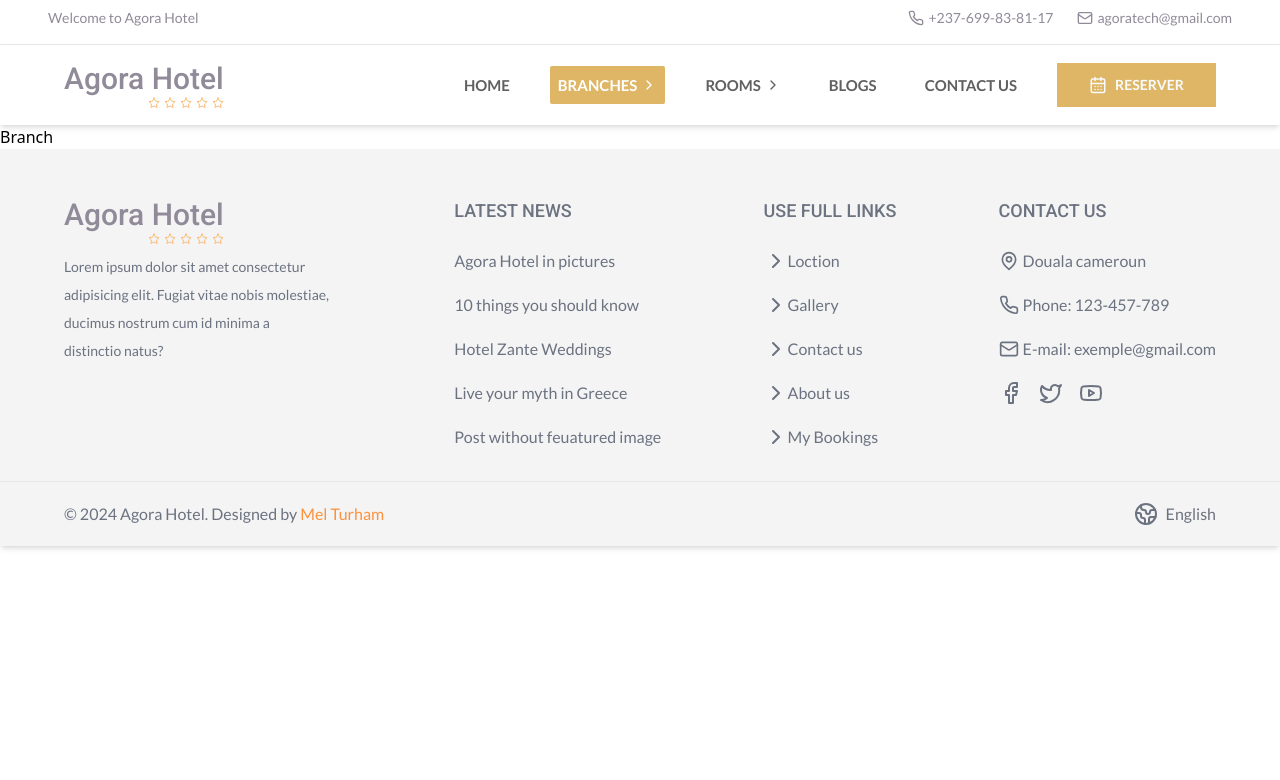
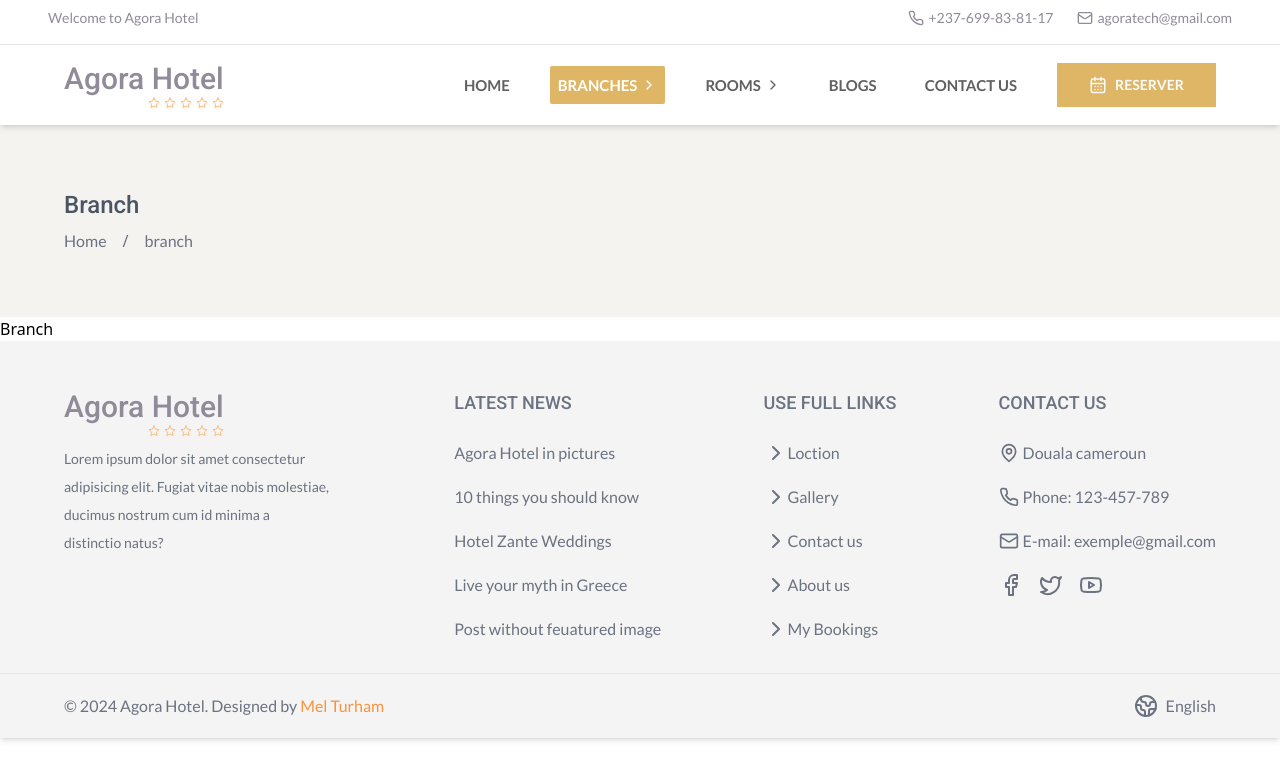
Before and after one commit to Mel-Turham/Agora-Hotel, a React (Vite) app: page /branch in a window 1280 px wide. Shown: the top 780 px of the page. Built offline with nearby package versions, Linux system fonts and the light colour scheme.

Commit message:
Feat(ui):Create Container component for chare link path for each page not for home page

```diff
--- /dev/null
+++ b/src/components/Container.tsx
@@ -0,0 +1,17 @@
+import { ReactNode } from 'react';
+
+const Container = ({
+	children,
+	className,
+}: {
+	children: ReactNode;
+	className?: string;
+}) => {
+	return (
+		<section className={`${className} px-16`}>
+			{children}
+		</section>
+	);
+};
+
+export default Container;
--- a/src/layouts/HomeLayout.tsx
+++ b/src/layouts/HomeLayout.tsx
@@ -1,12 +1,23 @@
 import { Outlet } from 'react-router-dom';
 import Navbar from '../components/Navbar';
 import Footer from '../components/Footer';
+import { useLocation } from 'react-router-dom';
+import Container from '../components/Container';
 
 const HomeLayout = () => {
+	const { pathname } = useLocation();
 	return (
 		<>
 			<Navbar />
 			<main>
+				{pathname !== '/' && (
+					<Container className='bg-[#F5F3F0] py-16'>
+						<h1 className='text-2xl font-medium text-gray-600 capitalize'>{pathname.slice(1)}</h1>
+						<div className='flex items-center gap-4 mt-2 font-medium text-gray-500'>
+							<span>Home</span> / <span>{pathname.slice(1)}</span>
+						</div>
+					</Container>
+				)}
 				<Outlet />
 			</main>
 			<Footer />
```
